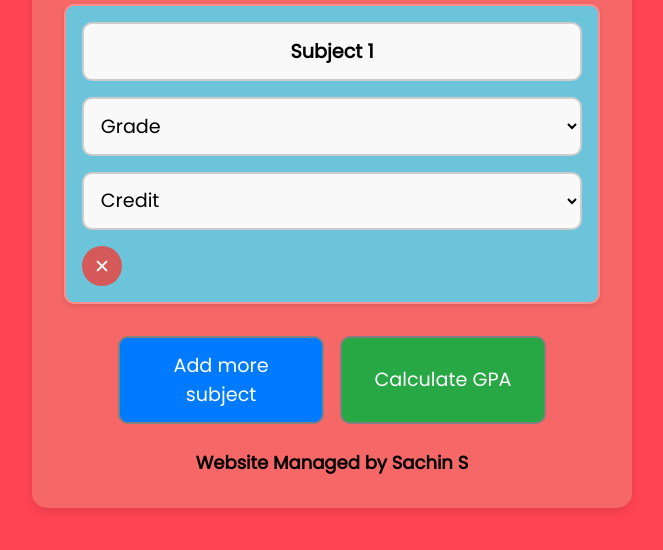
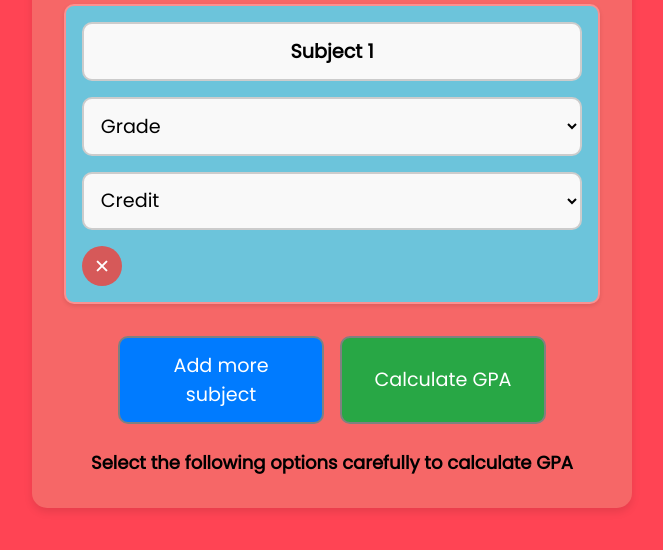
Before and after one commit to sac-hin26/gpa_calc, a plain HTML site: page index.html in a window 1280 px wide. Shown: the part 202-752 px from the top of the page, without its empty margins (308-971 px from the left). Drawn offline with Linux system fonts and the light colour scheme.

Commit message:
index.html

```diff
--- a/index.html
+++ b/index.html
@@ -19,7 +19,7 @@
         <button class="calculate-button">Calculate GPA</button>
       </div>
       <br>
-      <p>Website Managed by Sachin S</p>
+      <p>Select the following options carefully to calculate GPA</p>
     </main>
   </div>
   <script src="script.js"></script>
```
